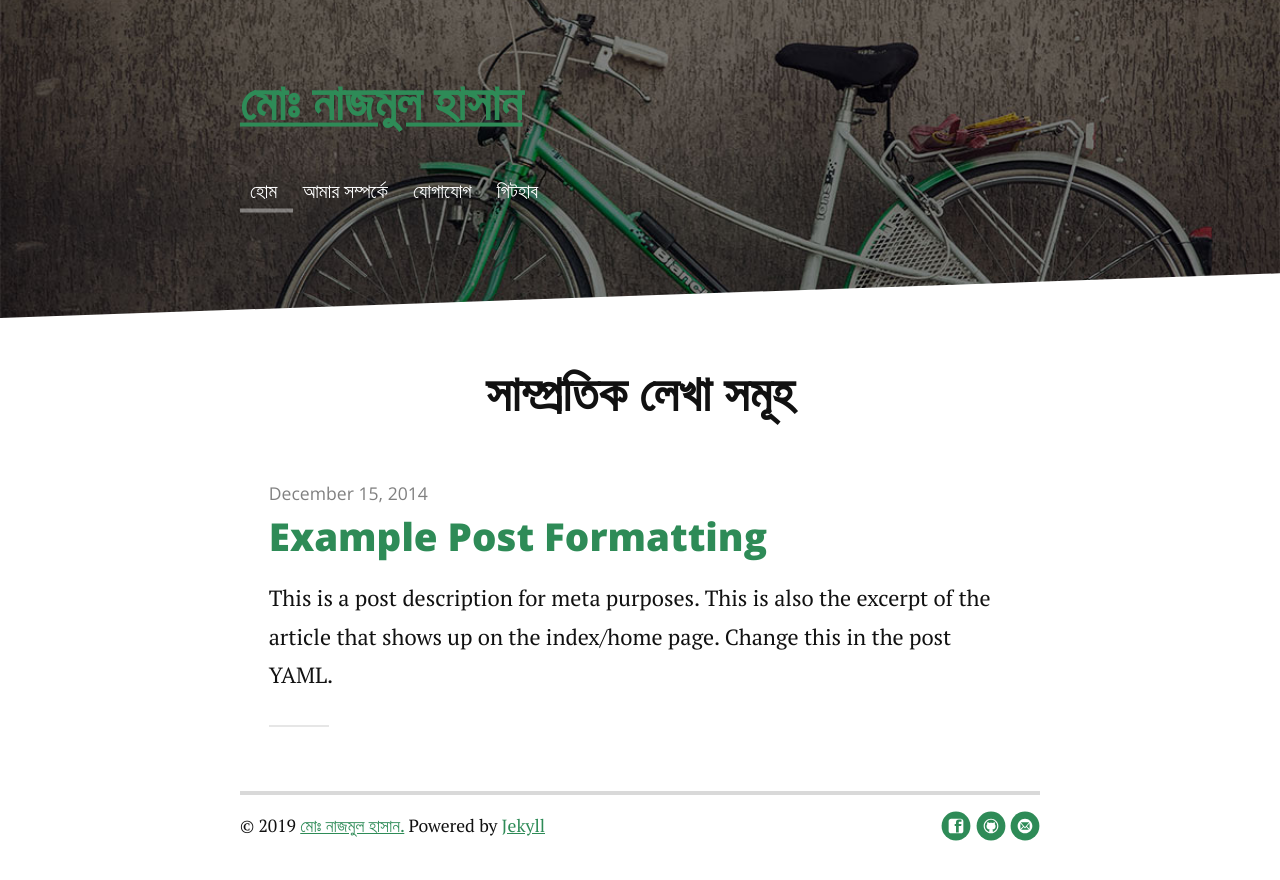
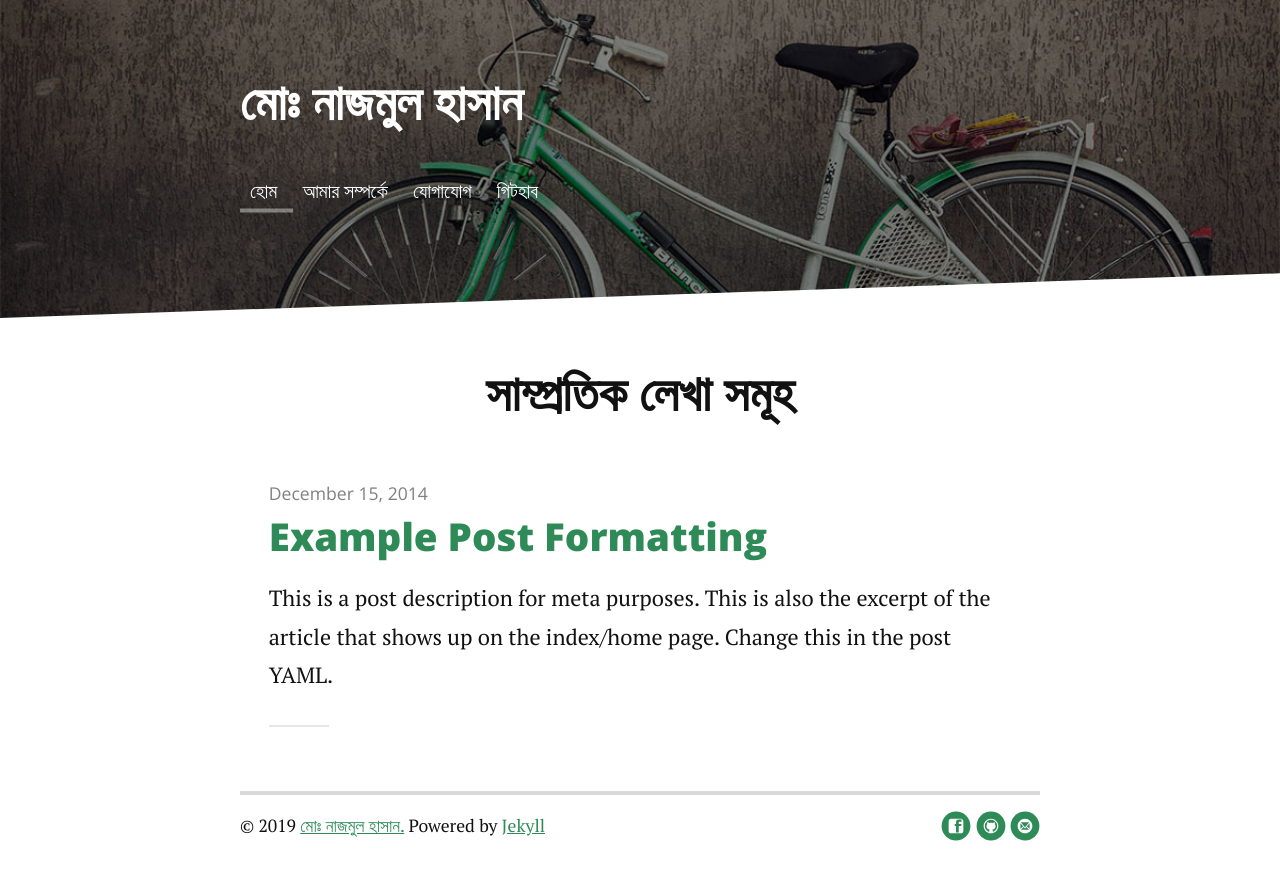
Before and after one commit to farhapartex/farhapartex.github.io, a Jekyll site: the page built from index.html, in a window 1280 px wide. Shown: the top 880 px of the page. Built offline with Jekyll 4.4.1, drawn with Linux system fonts in a browser that asks for light colours; nearby versions of some CDN libraries; the list of posts is cut into pages by our own code.

```diff
--- a/_includes/header.html
+++ b/_includes/header.html
@@ -1,6 +1,6 @@
  <div class="header">
      <div class="container">
-         <h2 class="logo"><a href="{{ site.baseurl }}/">{{ site.title }}</a></h2>
+         <h2 class="logo"><a href="{{ site.baseurl }}/" style="text-decoration: none; color: #ffffff;">{{ site.title }}</a></h2>
          <h4 class="">{{site.tagline}}</h4>
          <nav class="nav-collapse">
              <ul class="noList">
```
